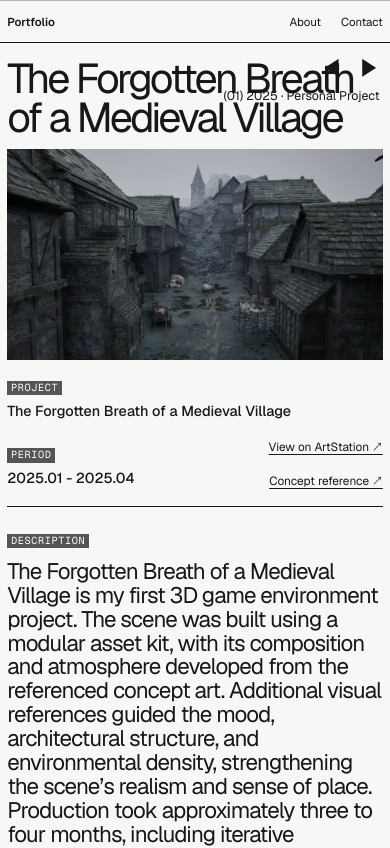
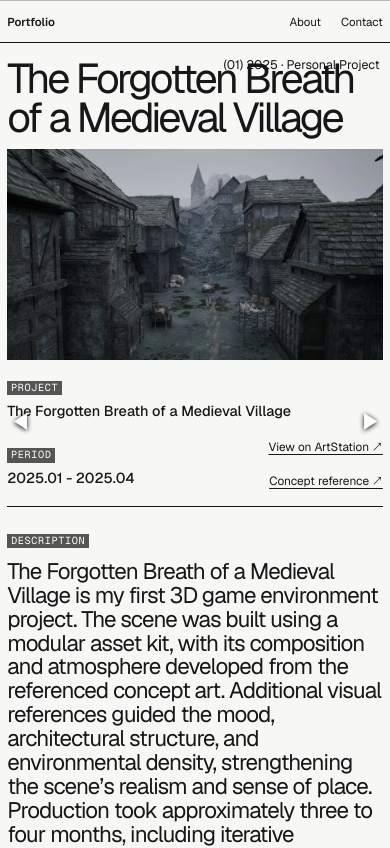
Before and after one commit to rohyunsang/kimminjeong-portfolio, a Next.js app: page /work/forgotten-breath in a window 390 px wide. Shown: the top 848 px of the page. Built offline with nearby package versions, Linux system fonts and the light colour scheme.

Commit message:
Center project gallery and add project navigation

```diff
--- a/src/app/globals.css
+++ b/src/app/globals.css
@@ -371,20 +371,32 @@ a {
   white-space: nowrap;
 }
 
-.project-title-nav {
-  display: flex;
-  align-items: center;
-  gap: 0.8rem;
-  font-size: clamp(1.6rem, 2.25vw, 2.75rem);
+.project-side-navigation a {
+  position: fixed;
+  top: 50%;
+  z-index: 15;
+  font-size: clamp(1.75rem, 3vw, 3rem);
   line-height: 1;
+  transform: translateY(-50%);
+  transition: opacity 180ms ease, transform 180ms ease;
 }
 
-.project-title-nav a {
-  transition: transform 180ms ease;
+.project-side-navigation a:hover {
+  opacity: 0.55;
+  transform: translateY(-50%) scale(1.08);
 }
 
-.project-title-nav a:hover {
-  transform: scale(1.1);
+.project-side-navigation a:focus-visible {
+  outline: 2px solid var(--foreground);
+  outline-offset: 0.3rem;
+}
+
+.project-side-navigation-previous {
+  left: clamp(0.55rem, 2.5vw, 2.75rem);
+}
+
+.project-side-navigation-next {
+  right: clamp(0.55rem, 2.5vw, 2.75rem);
 }
 
 .project-cover {
@@ -499,7 +511,8 @@ a {
 }
 
 .project-gallery {
-  padding-right: clamp(1.5rem, 10vw, 12rem);
+  width: min(82vw, 82rem);
+  margin: 0 auto;
   padding-bottom: 0.4rem;
   border-bottom: 1px solid var(--line-strong);
 }
@@ -768,6 +781,16 @@ a {
 }
 
 @media (max-width: 559px) {
+  .project-gallery {
+    width: 100%;
+  }
+
+  .project-side-navigation a {
+    color: #fff;
+    font-size: 1.5rem;
+    text-shadow: 0 1px 5px #000;
+  }
+
   .catalog-heading {
     padding-top: 0.5rem;
   }
--- a/src/app/work/[slug]/page.tsx
+++ b/src/app/work/[slug]/page.tsx
@@ -120,11 +120,9 @@ export default async function WorkPage({ params }: PageProps<"/work/[slug]">) {
       <SiteHeader />
 
       <main className="project-shell">
-        <header className="project-title-bar">
-          <h1>{work.title}</h1>
-          <div className="project-title-controls">
-            <nav className="project-title-nav" aria-label="Browse portfolio projects">
+        <nav className="project-side-navigation" aria-label="Browse portfolio projects">
           <Link
+            className="project-side-navigation-previous"
             href={`/work/${previous.slug}`}
             aria-label={`Previous project: ${previous.title}`}
             title={`Previous: ${previous.title}`}
@@ -132,6 +130,7 @@ export default async function WorkPage({ params }: PageProps<"/work/[slug]">) {
             ◀
           </Link>
           <Link
+            className="project-side-navigation-next"
             href={`/work/${next.slug}`}
             aria-label={`Next project: ${next.title}`}
             title={`Next: ${next.title}`}
@@ -139,6 +138,10 @@ export default async function WorkPage({ params }: PageProps<"/work/[slug]">) {
             ▶
           </Link>
         </nav>
+
+        <header className="project-title-bar">
+          <h1>{work.title}</h1>
+          <div className="project-title-controls">
             <p>
               ({pad(work.no)}) {work.year} · {work.type}
             </p>
@@ -199,7 +202,7 @@ export default async function WorkPage({ params }: PageProps<"/work/[slug]">) {
                     alt={`${work.title} — image ${pad(imageIndex + 1)}`}
                     width={image.w}
                     height={image.h}
-                    sizes="100vw"
+                    sizes="(min-width: 900px) 82vw, 100vw"
                     className="h-auto w-full"
                     unoptimized={isGif}
                   />
```
Lines whose indentation alone changed are shown as unchanged.
